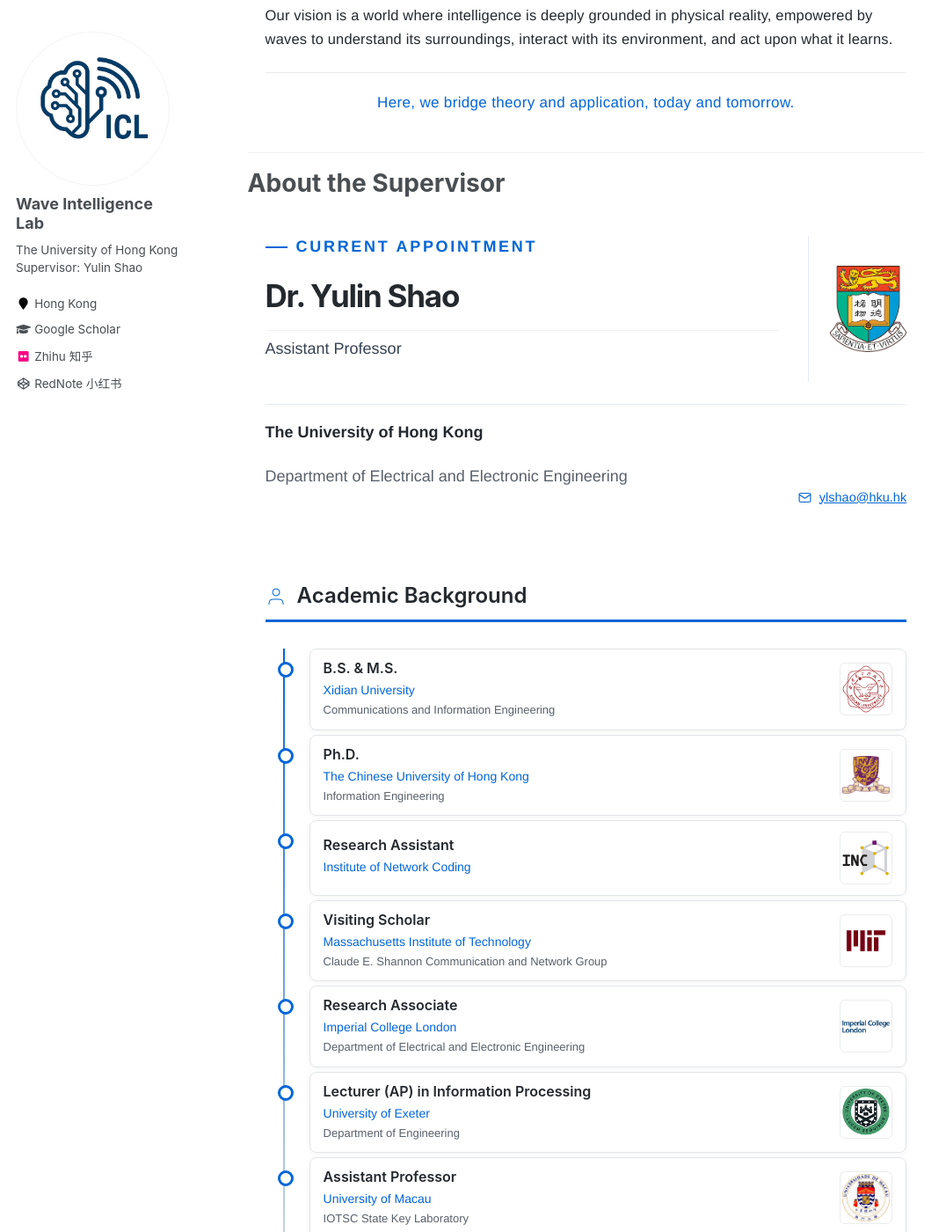
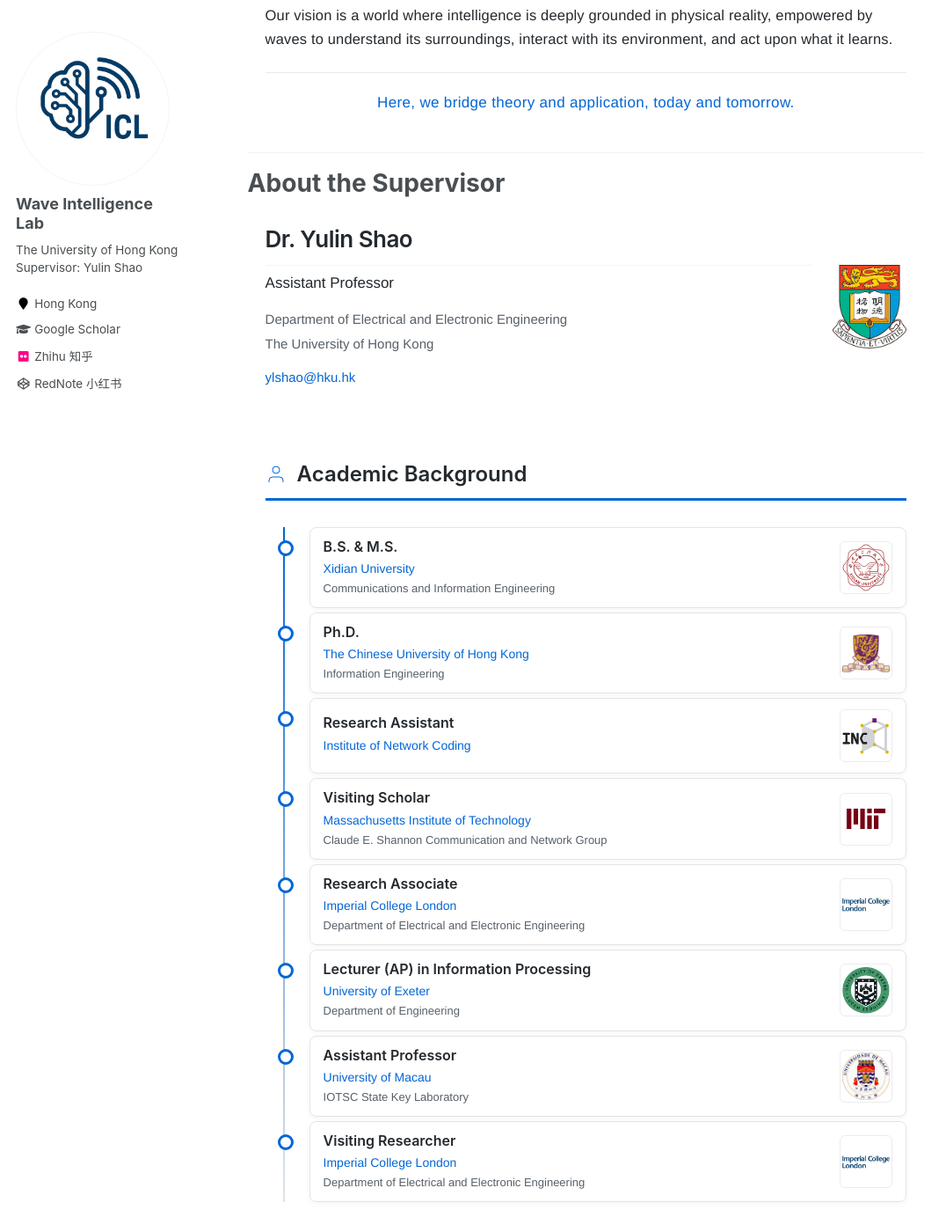
Before and after one commit to hku-icl/hku-icl.github.io, a Jekyll site: the page built from _pages/about.md, in a window 1280 px wide and 1400 px high, scrolled down 489 px. Shown: the whole window at 88% size, without its empty margins (0-1076 px from the left). Built offline with Jekyll 4.4.1, drawn with Linux system fonts in a browser that asks for light colours; part of the change alters nothing that is shown.

Commit message:
Update about.md

```diff
--- a/_pages/about.md
+++ b/_pages/about.md
@@ -46,249 +46,47 @@ At the Wave Intelligence Lab, we explore the deep interplay between waves and in
 ---
 
 # About the Supervisor
+<!-- Current Academic Appointment -->
+<div style="font-family: 'Helvetica Neue', 'Segoe UI', Arial, sans-serif; max-width: 800px; margin: 0 auto; padding: 16px 20px 24px; color: #24292e;">
 
-<!-- About the Supervisor: Current Academic Appointment -->
-<style>
-  .wil-supervisor {
-    --wil-accent: #0366d6;
-    --wil-ink: #24292e;
-    --wil-muted: #586069;
-    --wil-rule: #e5ebf1;
-    box-sizing: border-box;
-    max-width: 800px;
-    margin: 0 auto;
-    padding: 28px 20px 24px;
-    font-family: 'Helvetica Neue', 'Segoe UI', Arial, sans-serif;
-    color: var(--wil-ink);
-  }
+  <div style="display: flex; flex-wrap: wrap; align-items: center; justify-content: space-between; gap: 24px;">
 
-  .wil-supervisor *,
-  .wil-supervisor *::before,
-  .wil-supervisor *::after {
-    box-sizing: border-box;
-  }
+    <!-- Academic Information -->
+    <div style="flex: 1 1 420px; min-width: 0;">
 
-  .wil-supervisor__top {
-    display: grid;
-    grid-template-columns: minmax(0, 1fr) 112px;
-    align-items: center;
-    column-gap: 34px;
-  }
-
-  .wil-supervisor__eyebrow {
-    display: flex;
-    align-items: center;
-    gap: 10px;
-    margin: 0 0 15px;
-    color: var(--wil-accent);
-    font-size: 11px;
-    font-weight: 700;
-    letter-spacing: 0.15em;
-    line-height: 1.4;
-    text-transform: uppercase;
-  }
-
-  .wil-supervisor__eyebrow::before {
-    content: '';
-    width: 25px;
-    height: 2px;
-    background: currentColor;
-    flex: none;
-  }
-
-  .wil-supervisor__name {
-    margin: 0 0 7px;
-    color: var(--wil-ink);
-    font-size: clamp(28px, 4.8vw, 35px);
-    font-weight: 650;
-    line-height: 1.18;
-    letter-spacing: -0.035em;
-    border: 0;
-  }
-
-  .wil-supervisor__position {
-    margin: 0;
-    color: #364152;
-    font-size: 18px;
-    font-weight: 500;
-    line-height: 1.5;
-  }
-
-  .wil-supervisor__logo {
-    display: flex;
-    align-items: center;
-    justify-content: center;
-    align-self: stretch;
-    padding-left: 24px;
-    border-left: 1px solid var(--wil-rule);
-  }
-
-  .wil-supervisor__logo img {
-    display: block;
-    max-width: 90px;
-    max-height: 100px;
-    width: 100%;
-    height: auto;
-    object-fit: contain;
-  }
-
-  .wil-supervisor__details {
-    display: flex;
-    align-items: end;
-    justify-content: space-between;
-    gap: 20px 28px;
-    margin-top: 25px;
-    padding-top: 18px;
-    border-top: 1px solid var(--wil-rule);
-  }
-
-  .wil-supervisor__university {
-    margin: 0 0 3px;
-    color: var(--wil-ink);
-    font-size: 15.5px;
-    line-height: 1.5;
-    font-weight: 600;
-  }
-
-  .wil-supervisor__department {
-    margin: 0;
-    color: var(--wil-muted);
-    font-size: 14px;
-    line-height: 1.55;
-  }
-
-  .wil-supervisor__email {
-    display: inline-flex;
-    align-items: center;
-    flex-shrink: 0;
-    gap: 8px;
-    padding-bottom: 2px;
-    border-bottom: 1px solid transparent;
-    color: var(--wil-accent);
-    font-size: 14.5px;
-    font-weight: 500;
-    line-height: 1.5;
-    text-decoration: none;
-    transition: border-color .18s ease, color .18s ease;
-  }
-
-  .wil-supervisor__email:hover,
-  .wil-supervisor__email:focus-visible {
-    color: #024ea5;
-    border-bottom-color: currentColor;
-  }
-
-  .wil-supervisor__email svg {
-    display: block;
-    width: 17px;
-    height: 17px;
-    flex: none;
-  }
-
-  @media (max-width: 600px) {
-    .wil-supervisor {
-      padding: 22px 12px 20px;
-    }
-
-    .wil-supervisor__top {
-      grid-template-columns: minmax(0, 1fr) 74px;
-      column-gap: 16px;
-    }
-
-    .wil-supervisor__logo {
-      padding-left: 12px;
-    }
-
-    .wil-supervisor__logo img {
-      max-width: 60px;
-      max-height: 76px;
-    }
-
-    .wil-supervisor__name {
-      font-size: clamp(25px, 6vw, 31px);
-    }
-
-    .wil-supervisor__position {
-      font-size: 16.5px;
-    }
-
-    .wil-supervisor__details {
-      display: block;
-      margin-top: 22px;
-      padding-top: 16px;
-    }
-
-    .wil-supervisor__email {
-      margin-top: 14px;
-    }
-  }
-</style>
-
-<section class="wil-supervisor" aria-label="Current academic appointment">
-
-  <div class="wil-supervisor__top">
-
-    <div>
-      <p class="wil-supervisor__eyebrow">
-        Current Appointment
-      </p>
-
-      <h2 class="wil-supervisor__name">
+      <h2 style="margin: 0 0 7px; font-size: 26px; line-height: 1.25; font-weight: 600; letter-spacing: -0.02em; color: #24292e;">
         Dr. Yulin Shao
       </h2>
 
-      <p class="wil-supervisor__position">
+      <p style="margin: 0 0 16px; font-size: 17px; line-height: 1.5; font-weight: 500; color: #24292e;">
         Assistant Professor
       </p>
+
+      <p style="margin: 0 0 4px; font-size: 15px; line-height: 1.6; color: #586069;">
+        Department of Electrical and Electronic Engineering
+      </p>
+
+      <p style="margin: 0 0 14px; font-size: 15px; line-height: 1.6; color: #586069;">
+        The University of Hong Kong
+      </p>
+
+      <p style="margin: 0; font-size: 15px; line-height: 1.6;">
+        <a href="mailto:ylshao@hku.hk" style="color: #0366d6; text-decoration: none;">
+          ylshao@hku.hk
+        </a>
+      </p>
+
     </div>
 
-    <div class="wil-supervisor__logo">
-      <img
-        src="/images/HKUicon.png"
-        alt="The University of Hong Kong logo"
-      >
+    <!-- University Logo -->
+    <div style="flex: 0 0 84px; margin-left: auto;">
+      <img src="/images/HKUicon.png"
+           alt="The University of Hong Kong logo"
+           style="display: block; width: 84px; max-width: 100%; height: auto; object-fit: contain;">
     </div>
 
   </div>
-
-  <div class="wil-supervisor__details">
-
-    <div>
-      <p class="wil-supervisor__university">
-        The University of Hong Kong
-      </p>
-
-      <p class="wil-supervisor__department">
-        Department of Electrical and Electronic Engineering
-      </p>
-    </div>
-
-    <a
-      class="wil-supervisor__email"
-      href="mailto:ylshao@hku.hk"
-      aria-label="Email Yulin Shao"
-    >
-      <svg
-        xmlns="http://www.w3.org/2000/svg"
-        viewBox="0 0 24 24"
-        fill="none"
-        stroke="currentColor"
-        stroke-width="1.6"
-        stroke-linecap="round"
-        stroke-linejoin="round"
-        aria-hidden="true"
-      >
-        <rect x="3" y="5" width="18" height="14" rx="2"></rect>
-        <path d="m3 7 9 6 9-6"></path>
-      </svg>
-
-      <span>ylshao@hku.hk</span>
-    </a>
-
-  </div>
-
-</section>
-
+</div>
 
 <div style="font-family: 'Helvetica Neue', Arial, sans-serif; max-width: 800px; margin: 0 auto; padding: 20px;">
 
```
